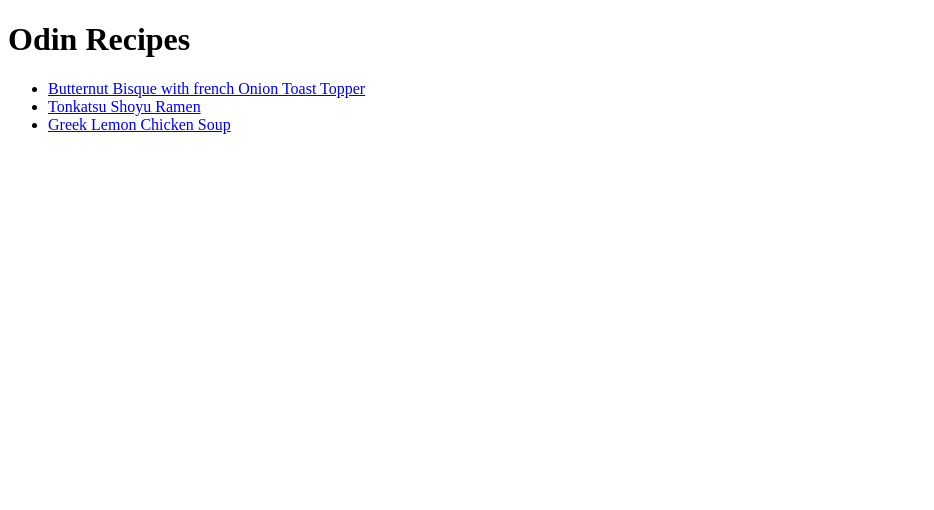
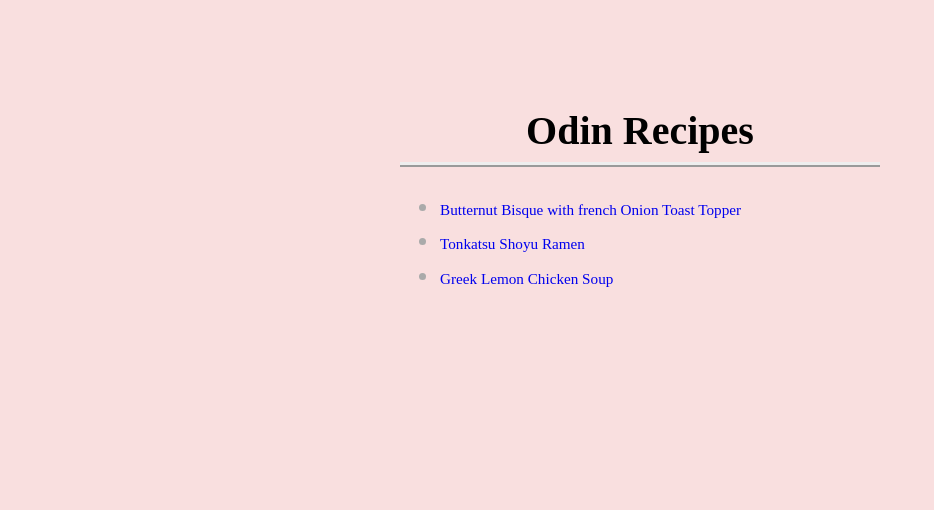
Before and after one commit to A10-warthog/odin-recipes, a plain HTML site: page index.html in a window 1280 px wide. Shown: the whole page, without its empty margins (0-934 px from the left). Drawn offline with Linux system fonts and the light colour scheme.

Commit message:
Add style to index.html

```diff
--- a/css/styles.css
+++ b/css/styles.css
@@ -0,0 +1,33 @@
+body {
+    background-color: #f9dfdf;
+}
+.container {
+    width: 30rem;
+    height: 50vh;
+    position: relative;
+    top: 10vh;
+    margin: auto;
+
+}
+
+h1 {
+
+    text-align: center;
+    font-size: 2.5rem;
+    border-bottom: 5px ridge #eeeeee;
+    padding-bottom: 0.5rem;
+}
+
+li {
+    margin-bottom: 0.6rem;
+    font-size: 0.95rem;
+    color: red;
+}
+
+li::marker {
+    color: #aaaaaa;
+    font-size: 1.5rem;
+}
+a {
+    text-decoration: none;
+}
--- a/index.html
+++ b/index.html
@@ -1,15 +1,17 @@
 <!DOCTYPE html>
 <html lang="en">
-
     <head>
         <meta charset="UTF-8">
         <meta name="viewport" content="width=device-width, initial-scale=1.0">
         <title>Project recipe</title>
         <link rel="stylesheet" href="css/styles.css">
     </head>
-
     <body>
+        <div class="container">
+            <header>
                 <h1>Odin Recipes</h1>
+            </header>
+            <nav>
                 <ul>
                     <li>
                         <a href="recipes/butternut-bisque-with-french-Onion-Toast-Topper.html"
@@ -24,6 +26,7 @@
                         <a href="recipes/greek-lemon-chicken-soup.html" alt="greek-lemon-chicken-soup">Greek Lemon Chicken Soup</a>
                     </li>
                 </ul>
+            </nav>
+        </div>
     </body>
-
 </html>
```
Lines whose indentation alone changed are shown as unchanged.
